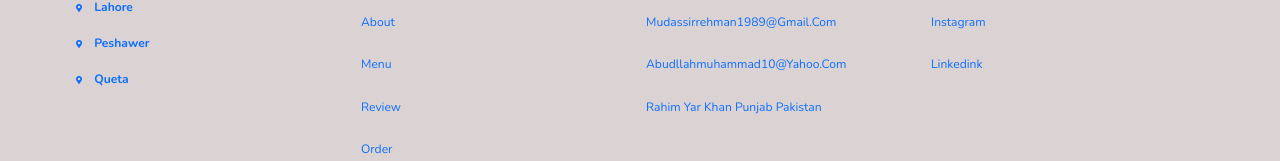
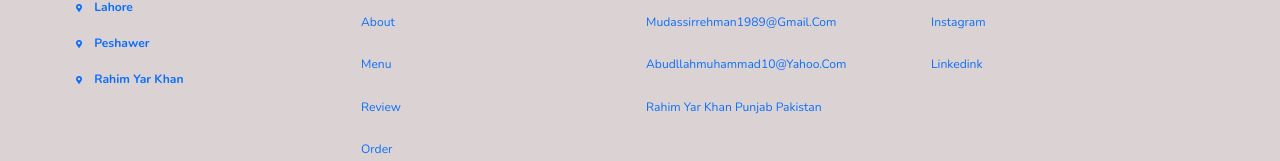
Before and after one commit to Mudassirrahman/Stiller-bakers, a React (Create React App) app: page / in a window 1280 px wide. Shown: the part 4841-5002 px from the top of the page. Built offline with nearby package versions, Linux system fonts and the light colour scheme.

Commit message:
Update Footer.jsx
just city name changed

```diff
--- a/src/Component/Footer.jsx
+++ b/src/Component/Footer.jsx
@@ -24,7 +24,7 @@ export default function Footer() {
                   <span className="loc ps-4 fs-4">peshawer</span>
                 </a>
                 <a className="fas fa-map-marker-alt" href="#">
-                  <span className="loc ps-4 fs-4">queta</span>
+                  <span className="loc ps-4 fs-4">Rahim Yar Khan</span>
                 </a>
               </div>
             </div>
```
